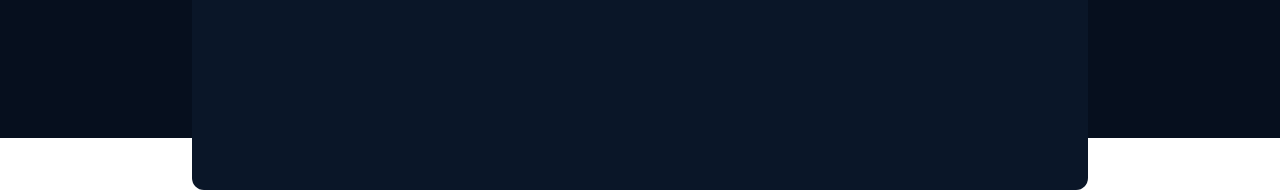
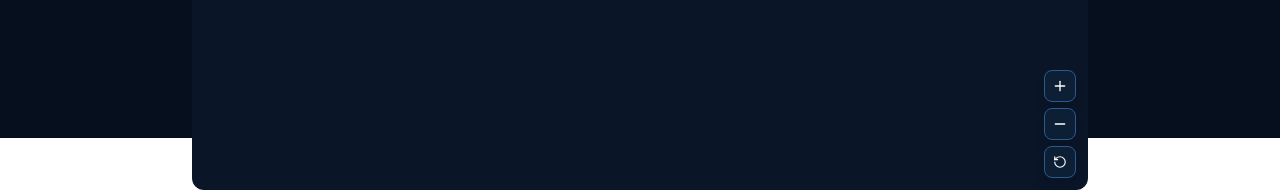
Before and after one commit to bilalpirzada/world-map-quiz, a Next.js app: page / in a window 1280 px wide. Shown: the part 694-884 px from the top of the page. Built offline with nearby package versions, Linux system fonts and the light colour scheme.

Commit message:
Add zooming in maps

```diff
--- a/src/components/map/WorldMap.tsx
+++ b/src/components/map/WorldMap.tsx
@@ -1,7 +1,8 @@
 "use client";
 
 import { useState, useRef } from "react";
-import { ComposableMap, Geographies, Geography } from "react-simple-maps";
+import { ComposableMap, Geographies, Geography, ZoomableGroup } from "react-simple-maps";
+import { Plus, Minus, RotateCcw } from "lucide-react";
 
 const GEO_URL = "/countries-110m.json";
 
@@ -21,6 +22,12 @@ export const WorldMap = ({
   const [tooltipContent, setTooltipContent] = useState("");
   const [position, setPosition] = useState({ x: 0, y: 0 });
   const [showTooltip, setShowTooltip] = useState(false);
+  const [zoom, setZoom] = useState(1);
+  const [center, setCenter] = useState<[number, number]>([0, 20]);
+
+  const isDragging = useRef(false);
+  const mouseDownPos = useRef({ x: 0, y: 0 });
+  const lastHoveredRef = useRef<{ id: string; name: string } | null>(null);
 
   const getCountryColor = (geoId: string) => {
     if (correctId && geoId === correctId) return "#22c55e";
@@ -34,6 +41,13 @@ export const WorldMap = ({
     return "#2d5a8e";
   };
 
+  const handleZoomIn = () => setZoom(z => Math.min(z * 1.5, 8));
+  const handleZoomOut = () => setZoom(z => Math.max(z / 1.5, 1));
+  const handleReset = () => {
+    setZoom(1);
+    setCenter([0, 20]);
+  };
+
   return (
     <div
       className="w-full h-[280px] sm:h-[400px] lg:h-[500px]"
@@ -41,6 +55,23 @@ export const WorldMap = ({
         background: "#0a1628",
         borderRadius: "12px",
         position: "relative",
+        touchAction: "none", // prevent browser pinch-zoom on the map
+      }}
+      onMouseDown={(e) => {
+        if (e.button !== 0) return;
+        mouseDownPos.current = { x: e.clientX, y: e.clientY };
+        isDragging.current = false;
+      }}
+      onMouseMove={(e) => {
+        const dx = Math.abs(e.clientX - mouseDownPos.current.x);
+        const dy = Math.abs(e.clientY - mouseDownPos.current.y);
+        if (dx > 5 || dy > 5) isDragging.current = true;
+      }}
+      onMouseUp={(e) => {
+        if (e.button !== 0) return;
+        if (!isDragging.current && interactive && onCountryClick && lastHoveredRef.current) {
+          onCountryClick(lastHoveredRef.current.id, lastHoveredRef.current.name);
+        }
       }}
     >
       <ComposableMap
@@ -49,6 +80,16 @@ export const WorldMap = ({
         height={500}
         projectionConfig={{ scale: 140 }}
         style={{ width: "100%", height: "100%" }}
+      >
+        <ZoomableGroup
+          zoom={zoom}
+          center={center}
+          onMoveEnd={({ zoom: z, coordinates }) => {
+            setZoom(z);
+            setCenter(coordinates);
+          }}
+          minZoom={1}
+          maxZoom={8}
         >
           <Geographies geography={GEO_URL}>
             {({ geographies }) =>
@@ -60,14 +101,9 @@ export const WorldMap = ({
                     geography={geo}
                     fill={getCountryColor(geoId)}
                     stroke={getStrokeColor(geoId)}
-                  strokeWidth={0.5}
-                  onClick={() => {
-                    console.log("clicked:", geoId, geo.properties.name);
-                    if (interactive && onCountryClick) {
-                      onCountryClick(geoId, geo.properties.name);
-                    }
-                  }}
+                    strokeWidth={0.5 / zoom}
                     onMouseEnter={(e) => {
+                      lastHoveredRef.current = { id: geoId, name: geo.properties.name };
                       setTooltipContent(geo.properties.name);
                       setPosition({ x: e.clientX, y: e.clientY });
                       setShowTooltip(true);
@@ -77,7 +113,7 @@ export const WorldMap = ({
                       hover: {
                         fill: interactive ? "#3b82f6" : getCountryColor(geoId),
                         stroke: "#60a5fa",
-                      strokeWidth: 0.8,
+                        strokeWidth: 0.8 / zoom,
                         outline: "none",
                         cursor: interactive ? "pointer" : "default",
                       },
@@ -92,7 +128,33 @@ export const WorldMap = ({
               })
             }
           </Geographies>
+        </ZoomableGroup>
       </ComposableMap>
+
+      {/* Zoom Controls */}
+      <div className="absolute bottom-3 right-3 flex flex-col gap-1.5">
+        <button
+          onClick={handleZoomIn}
+          className="w-8 h-8 flex items-center justify-center bg-[#0d1f35] border border-[#2d5a8e] rounded-lg text-white hover:bg-[#1e3a5f] active:scale-95 transition-all shadow-lg"
+          aria-label="Zoom in"
+        >
+          <Plus className="w-4 h-4" />
+        </button>
+        <button
+          onClick={handleZoomOut}
+          className="w-8 h-8 flex items-center justify-center bg-[#0d1f35] border border-[#2d5a8e] rounded-lg text-white hover:bg-[#1e3a5f] active:scale-95 transition-all shadow-lg"
+          aria-label="Zoom out"
+        >
+          <Minus className="w-4 h-4" />
+        </button>
+        <button
+          onClick={handleReset}
+          className="w-8 h-8 flex items-center justify-center bg-[#0d1f35] border border-[#2d5a8e] rounded-lg text-white hover:bg-[#1e3a5f] active:scale-95 transition-all shadow-lg"
+          aria-label="Reset view"
+        >
+          <RotateCcw className="w-3.5 h-3.5" />
+        </button>
+      </div>
 
       {/* Tooltip */}
       {showTooltip && (
```
Lines whose indentation alone changed are shown as unchanged.
